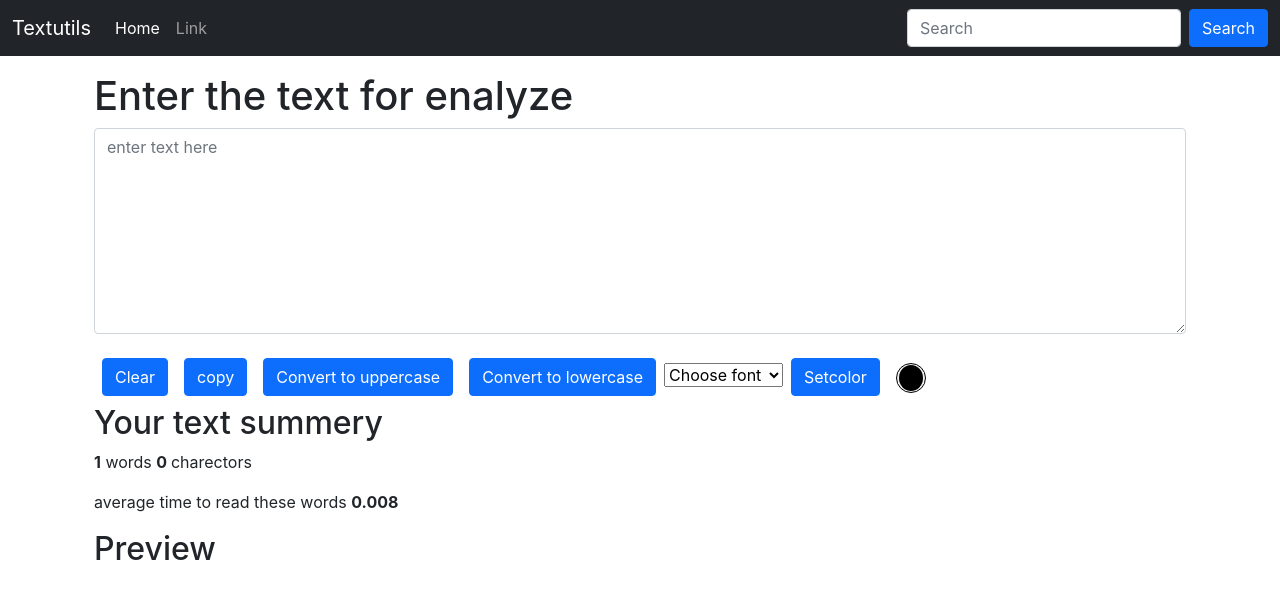
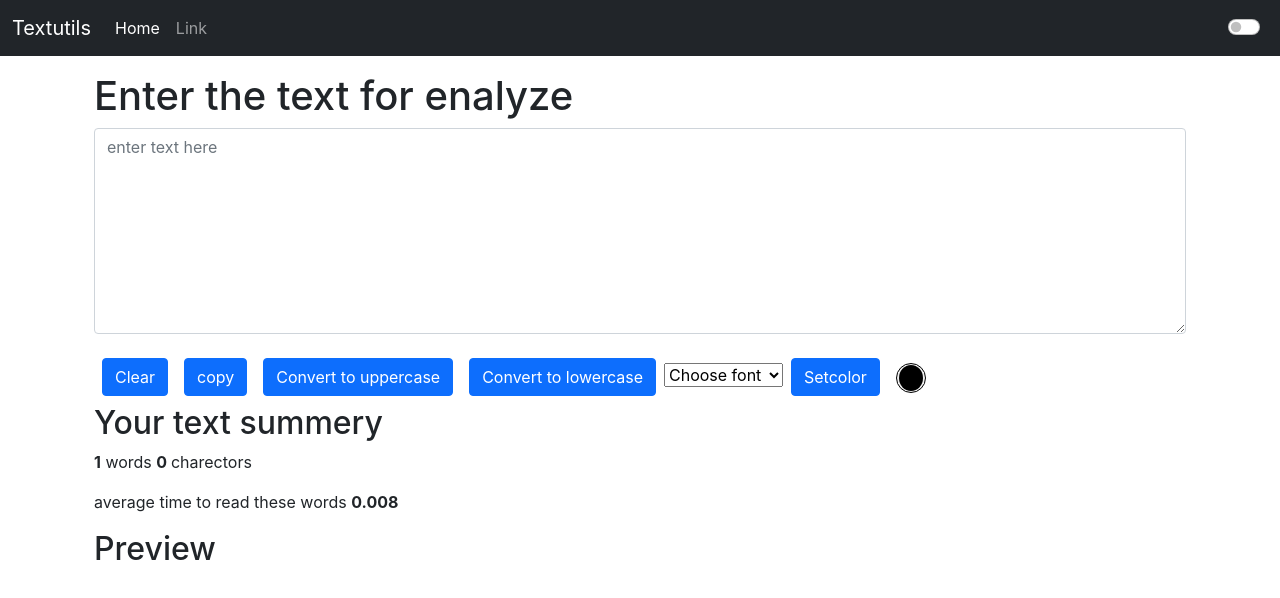
Before and after one commit to sachinmaurya96/Textutils, a React (Create React App) app: page / in a window 1280 px wide. Shown: the top 598 px of the page. Built offline with nearby package versions, Linux system fonts and the light colour scheme; a web font is replaced by a local one.

Commit message:
enable dark mode

```diff
--- a/src/components/Navbar.jsx
+++ b/src/components/Navbar.jsx
@@ -1,7 +1,20 @@
-import React from 'react'
-import PropTypes from 'prop-types';
+import React, {useState} from "react";
+import PropTypes from "prop-types";
 
 function Navbar(props) {
+
+  const checkhandle = (e) => {
+
+    if(e.target.checked == true){
+      document.body.style.background ="black"
+      document.body.style.color ="#fff"
+      document.getElementById("mode").innerText ="Enable light mode"
+    }else{
+      document.body.style.background ="#fff"
+      document.body.style.color ="black"
+      document.getElementById("mode").innerText ="Enable dark mode"
+    }
+  }
   return (
     <>
       <nav className="navbar navbar-expand-lg navbar-dark bg-dark">
@@ -34,26 +47,33 @@ function Navbar(props) {
               </li>
             </ul>
             <form className="d-flex">
+              <div className="form-check form-switch">
                 <input
-                className="form-control me-2"
-                type="search"
-                placeholder="Search"
-                aria-label="Search"
+                  className="form-check-input "
+                  type="checkbox"
+                  id="flexSwitchCheckDefault"
+                  onChange={checkhandle}
+
                 />
-              <button className="btn btn-primary" type="submit">
-                Search
-              </button>
+                <label
+                  className="form-check-label text-light"
+                  htmlFor="flexSwitchCheckDefault"
+                  id="mode"
+                >
+
+                </label>
+              </div>
             </form>
           </div>
         </div>
       </nav>
     </>
-  )
+  );
 }
 Navbar.propTypes = {
   title: PropTypes.string,
 };
-export default Navbar
+export default Navbar;
 Navbar.defaultProps = {
-    title: 'set title here'
+  title: "set title here",
 };
```
Lines whose indentation alone changed are shown as unchanged.
